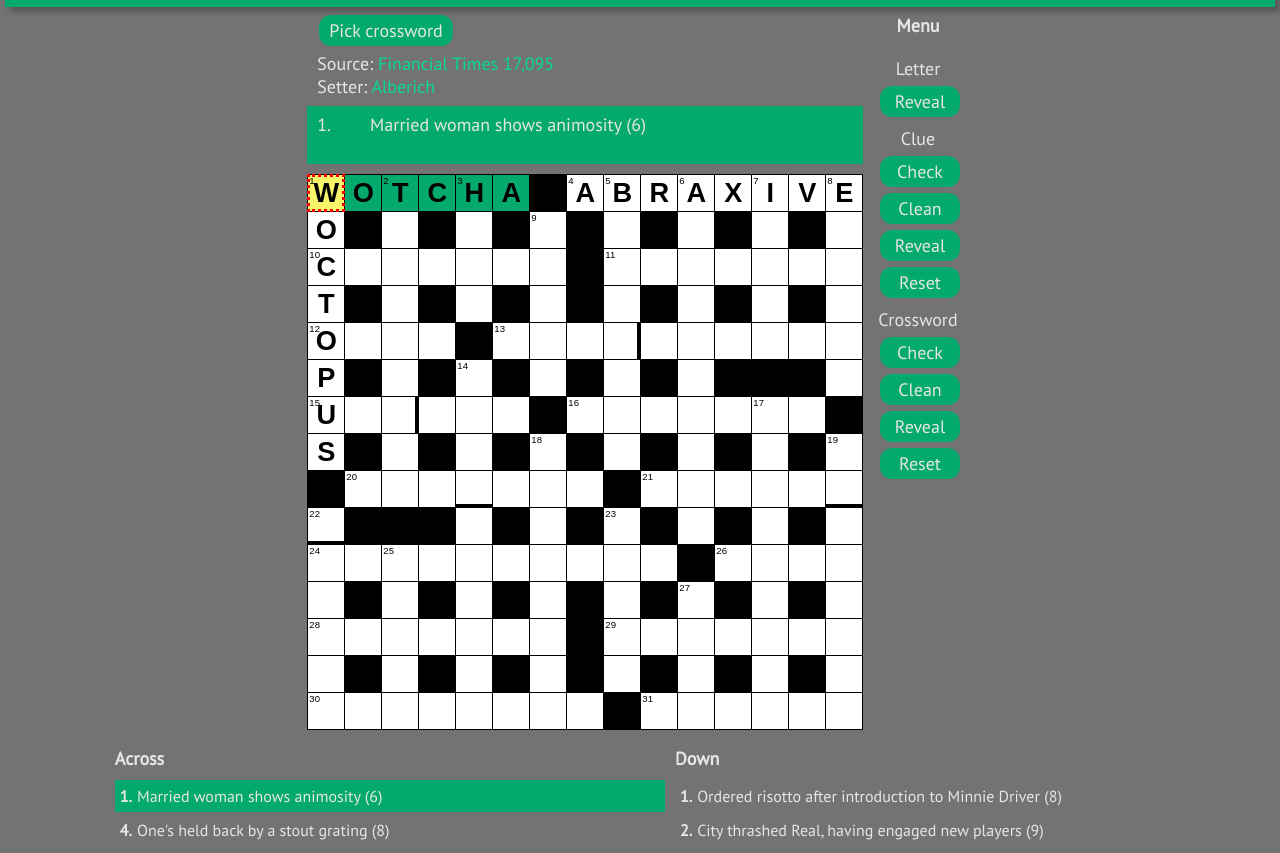
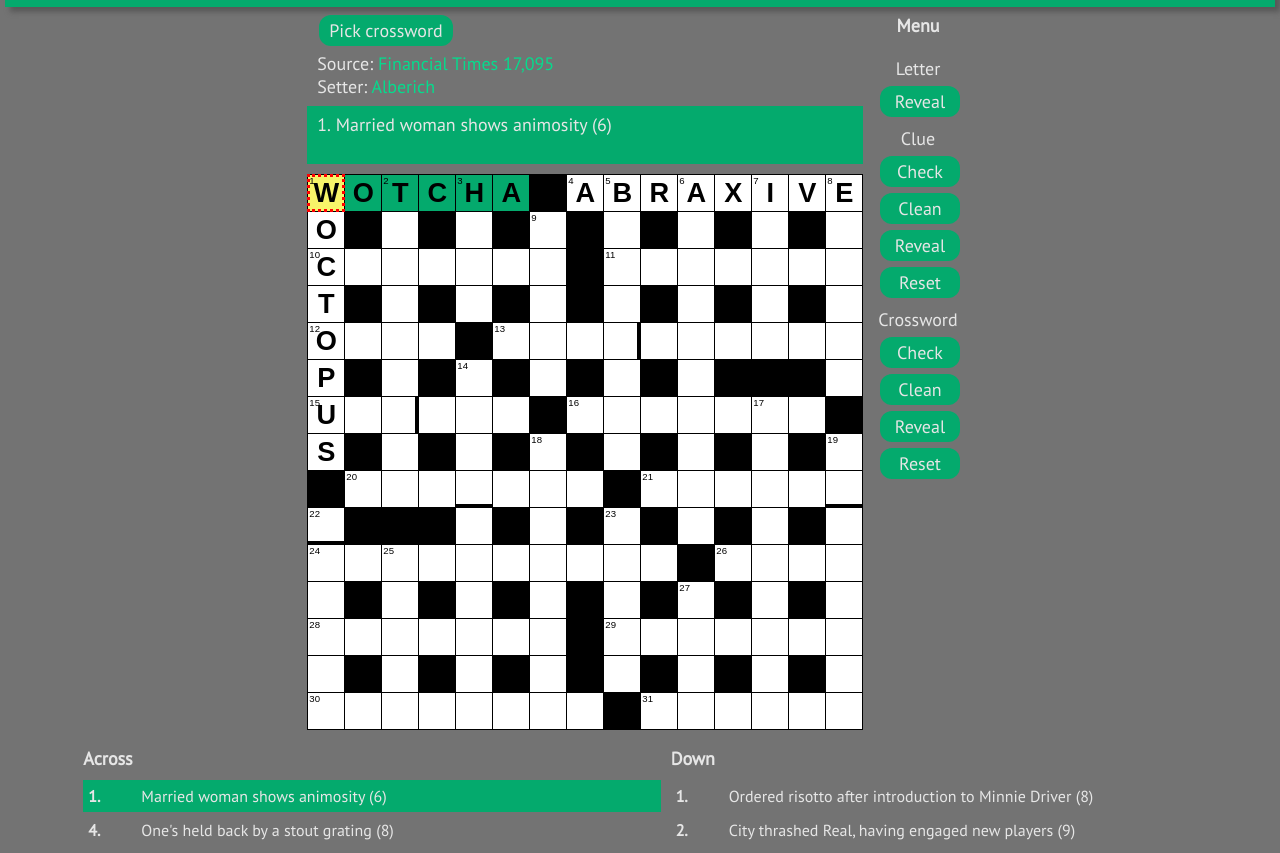
Before and after one commit to dwmkerr/crosswords-js, a website built with Vite: page dev/index.html in a window 1280 px wide. Shown: the part 92-945 px from the top of the page. Built offline with nearby package versions, Linux system fonts and the light colour scheme.

Commit message:
add + use clue-label-width

```diff
--- a/dev/index.less
+++ b/dev/index.less
@@ -181,7 +181,7 @@ a {
 
       #current-clue-label {
         display: inline-block;
-        width: 3rem;
+        width: var(--clue-label-width);
         vertical-align: top;
       }
 
--- a/style/crosswords.less
+++ b/style/crosswords.less
@@ -157,6 +157,7 @@
 
   .crossword-clue-label {
     display: inline-block;
+    width: var(--clue-label-width);
     vertical-align: top;
   }
 
--- a/style/cwdimensions.less
+++ b/style/cwdimensions.less
@@ -15,6 +15,7 @@
   --label-size: 0.4rem;
   --revealed-size: 0.4rem;
   --clue-text-width: 17rem;
+  --clue-label-width: 3rem;
 }
 
 @media screen and (max-width: (@medium-screen-min-width - 1px)) {
```
